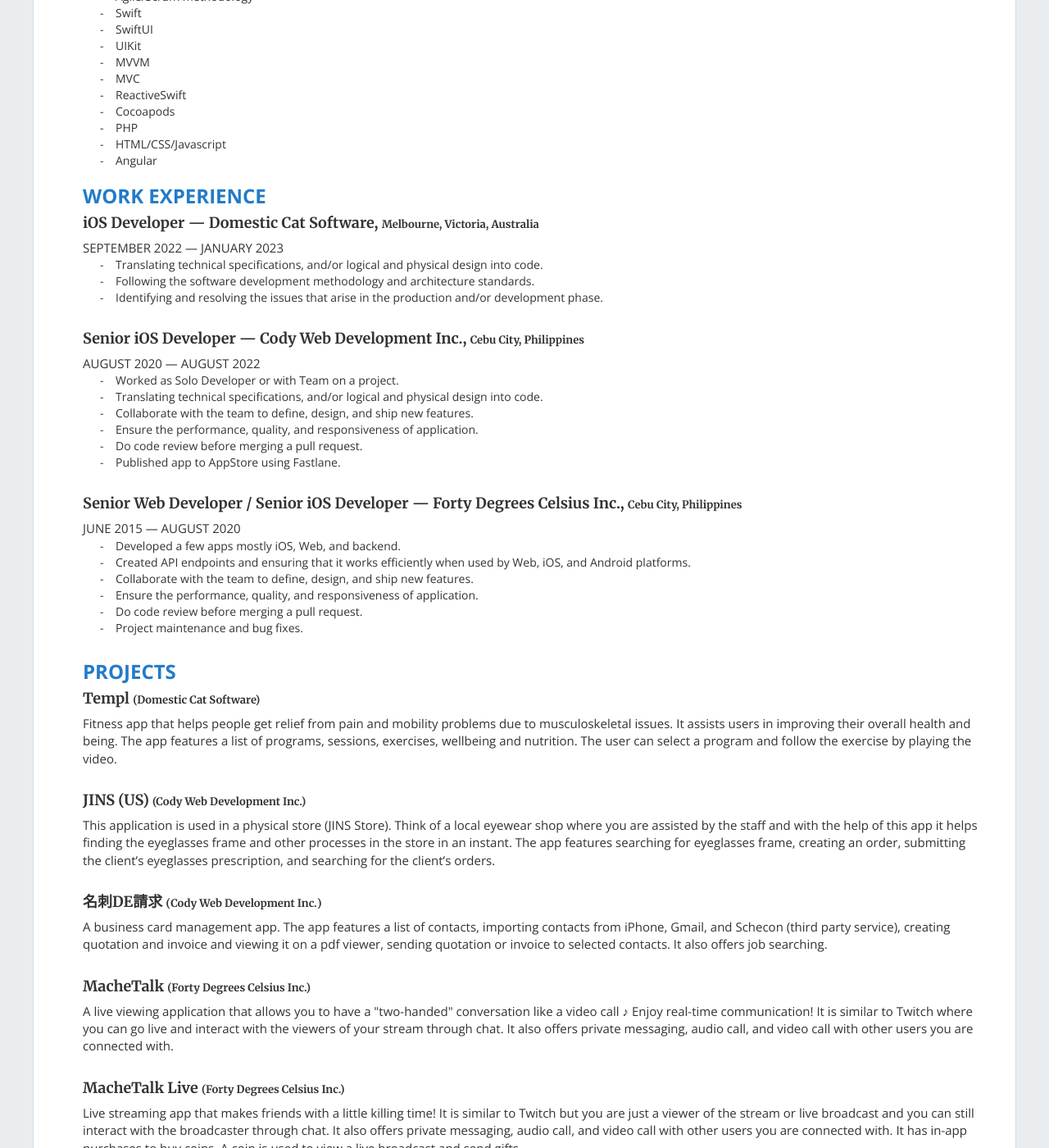
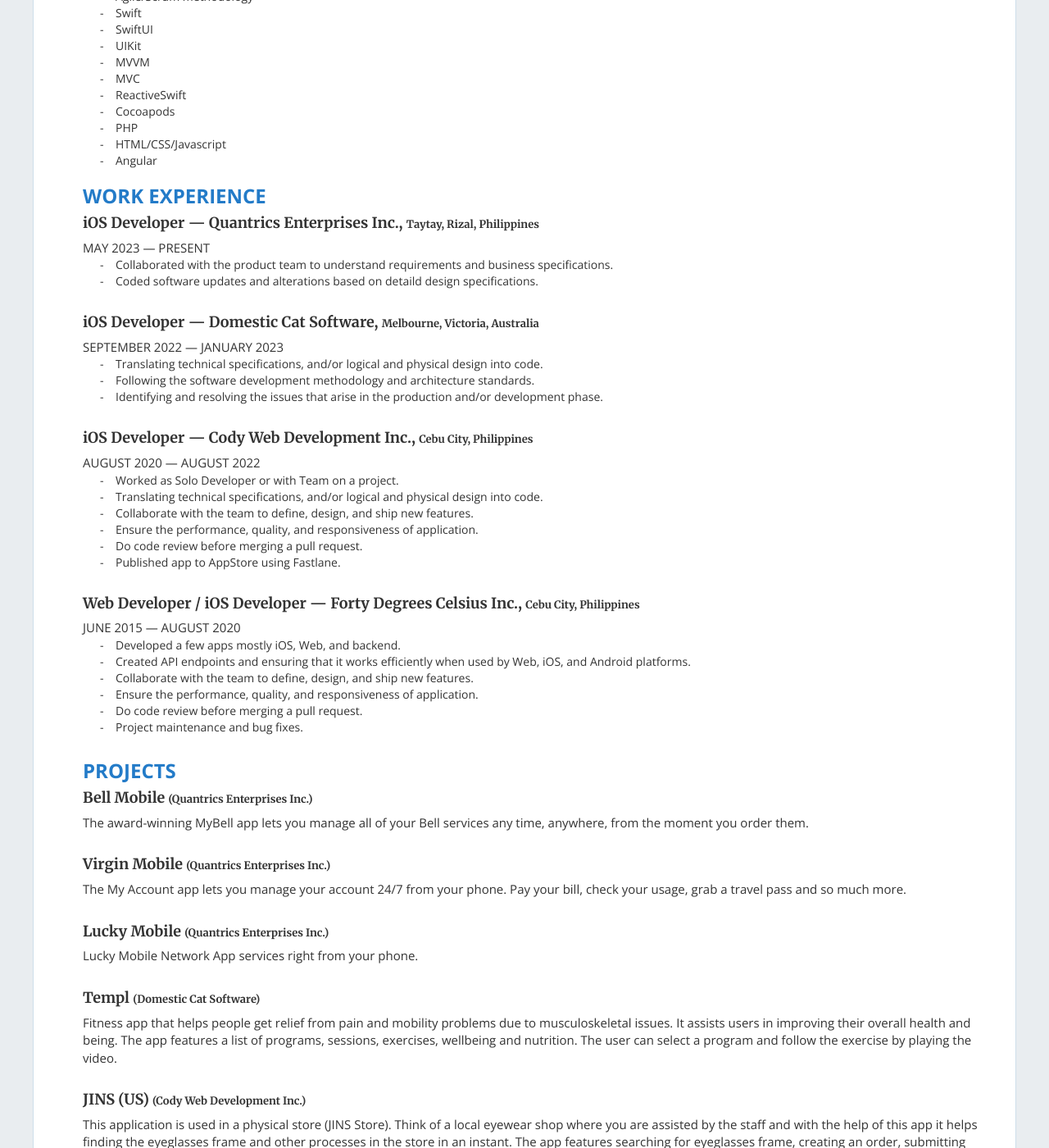
Before and after one commit to jacobearlp/jacobearlp.github.io, a Jekyll site: the page built from resume.md, in a window 1280 px wide and 1400 px high, scrolled down 246 px. Shown: the whole window at 82% size. Built offline with Jekyll 4.4.1, drawn with Linux system fonts in a browser that asks for light colours; nearby versions of some CDN libraries.

Commit message:
Add Quantrics Enterprises and Projects

```diff
--- a/_layouts/resume.html
+++ b/_layouts/resume.html
@@ -53,6 +53,14 @@
             <div id="work_experience_row">
                 <h3 class="row_header">WORK EXPERIENCE</h3>
                 <div class="company_row">
+                    <h4>iOS Developer — Quantrics Enterprises Inc., <span>Taytay, Rizal, Philippines</span></h4>
+                    <span class="sub_description">MAY 2023 — PRESENT</span>
+                    <ul class="list">
+                        <li>Collaborated with the product team to understand requirements and business specifications.</li>
+                        <li>Coded software updates and alterations based on detaild design specifications.</li>
+                    </ul>
+                </div>
+                <div class="company_row">
                     <h4>iOS Developer — Domestic Cat Software, <span>Melbourne, Victoria, Australia</span></h4>
                     <span class="sub_description">SEPTEMBER 2022 — JANUARY 2023</span>
                     <ul class="list">
@@ -62,7 +70,7 @@
                     </ul>
                 </div>
                 <!-- <div class="company_row">
-                    <h4>Senior iOS Developer — Freelance</h4>
+                    <h4>iOS Developer — Freelance</h4>
                     <span class="sub_description">JUNE 2022 - PRESENT</span>
                     <p class="sub_description">
                         Design and build application for iOS.
@@ -72,7 +80,7 @@
                     </p>
                 </div> -->
                 <div class="company_row">
-                    <h4>Senior iOS Developer — Cody Web Development  Inc., <span>Cebu City, Philippines</span></h4>
+                    <h4>iOS Developer — Cody Web Development  Inc., <span>Cebu City, Philippines</span></h4>
                     <span class="sub_description">AUGUST 2020 — AUGUST 2022</span>
                     <ul class="list">
                         <li>Worked as Solo Developer or with Team on a project.</li>
@@ -84,7 +92,7 @@
                     </ul>
                 </div>
                 <div class="company_row">
-                    <h4>Senior Web Developer / Senior iOS Developer — Forty Degrees Celsius Inc., <span>Cebu City, Philippines </span></h4>
+                    <h4>Web Developer / iOS Developer — Forty Degrees Celsius Inc., <span>Cebu City, Philippines </span></h4>
                     <span class="sub_description">JUNE 2015 — AUGUST 2020</span>
                     <ul class="list">
                         <li>Developed a few apps mostly iOS, Web, and backend.</li>
@@ -99,6 +107,24 @@
             <!-- Projects row -->
             <div id="projects_row">
                 <h3 class="row_header">PROJECTS</h3>
+                <div class="company_row">
+                    <h4>Bell Mobile <span>(Quantrics Enterprises Inc.)</span></h4>
+                    <span class="sub_description">
+                        The award-winning MyBell app lets you manage all of your Bell services any time, anywhere, from the moment you order them.
+                    </span>
+                </div>
+                <div class="company_row">
+                    <h4>Virgin Mobile <span>(Quantrics Enterprises Inc.)</span></h4>
+                    <span class="sub_description">
+                        The My Account app lets you manage your account 24/7 from your phone. Pay your bill, check your usage, grab a travel pass and so much more.
+                    </span>
+                </div>
+                <div class="company_row">
+                    <h4>Lucky Mobile <span>(Quantrics Enterprises Inc.)</span></h4>
+                    <span class="sub_description">
+                        Lucky Mobile Network App services right from your phone.
+                    </span>
+                </div>
                 <div class="company_row">
                     <h4>Templ <span>(Domestic Cat Software)</span></h4>
                     <span class="sub_description">
```
